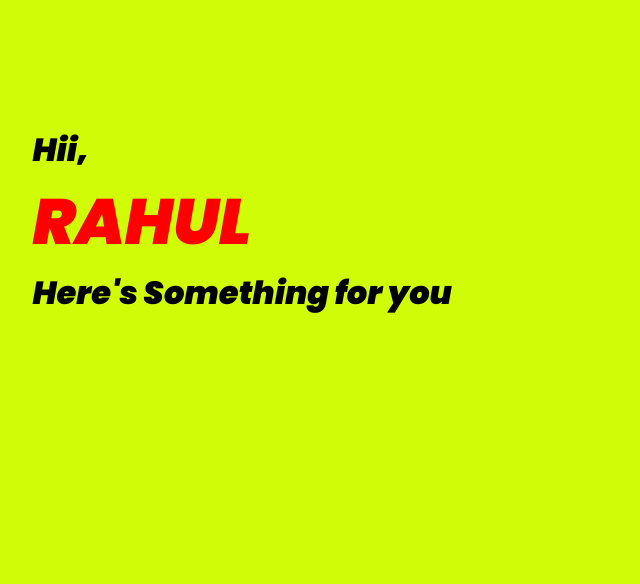
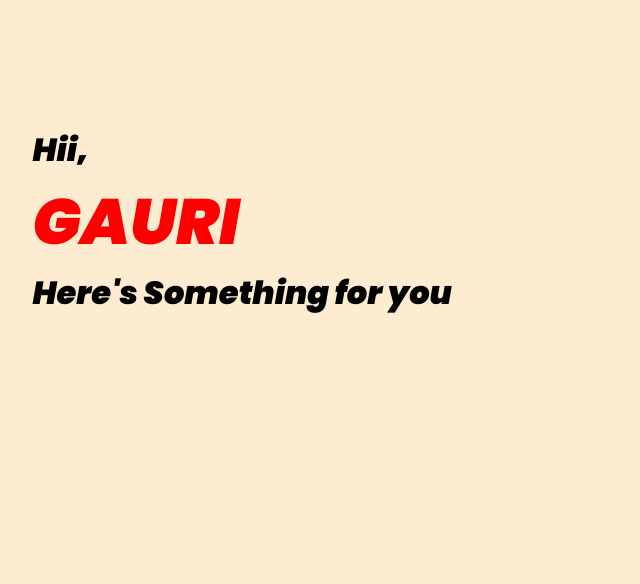
Before and after one commit to AlphaHer0/HBday2u, a plain HTML site: page index.html in a window 1280 px wide. Shown: the top 584 px of the page, without its empty margins (102-742 px from the left). Drawn offline with Linux system fonts and the light colour scheme.

Commit message:
Update index.html

```diff
--- a/index.html
+++ b/index.html
@@ -17,8 +17,8 @@ body {
   display: block;
   justify-content: space-around;
   align-items: center;
- /* background-color: #feecd0;*/
-background-color:#d0fc07;
+  background-color: #feecd0;
+  /*background-color:#d0fc07;*/
 }
 
 .wrapper {
@@ -115,7 +115,7 @@ path.two {
 
   <h1 style="margin: 10%;font-family: 'Poppins'">Hii,
   <br>
-  <b style="font-size: 4rem;color: red;">RAHUL</b>
+  <b style="font-size: 4rem;color: red;">GAURI</b>
   <br>
   Here's Something for you
   </h1>
```
